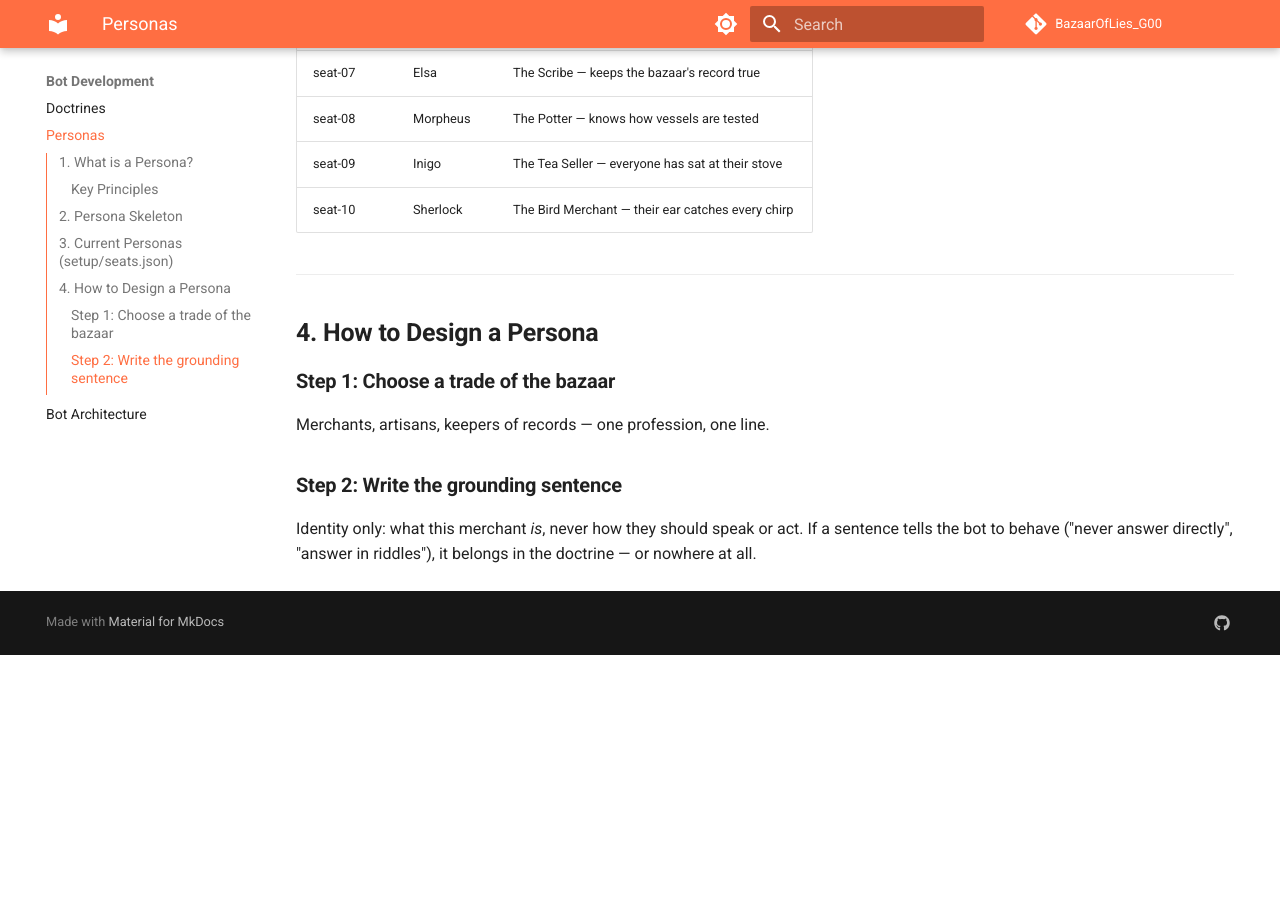
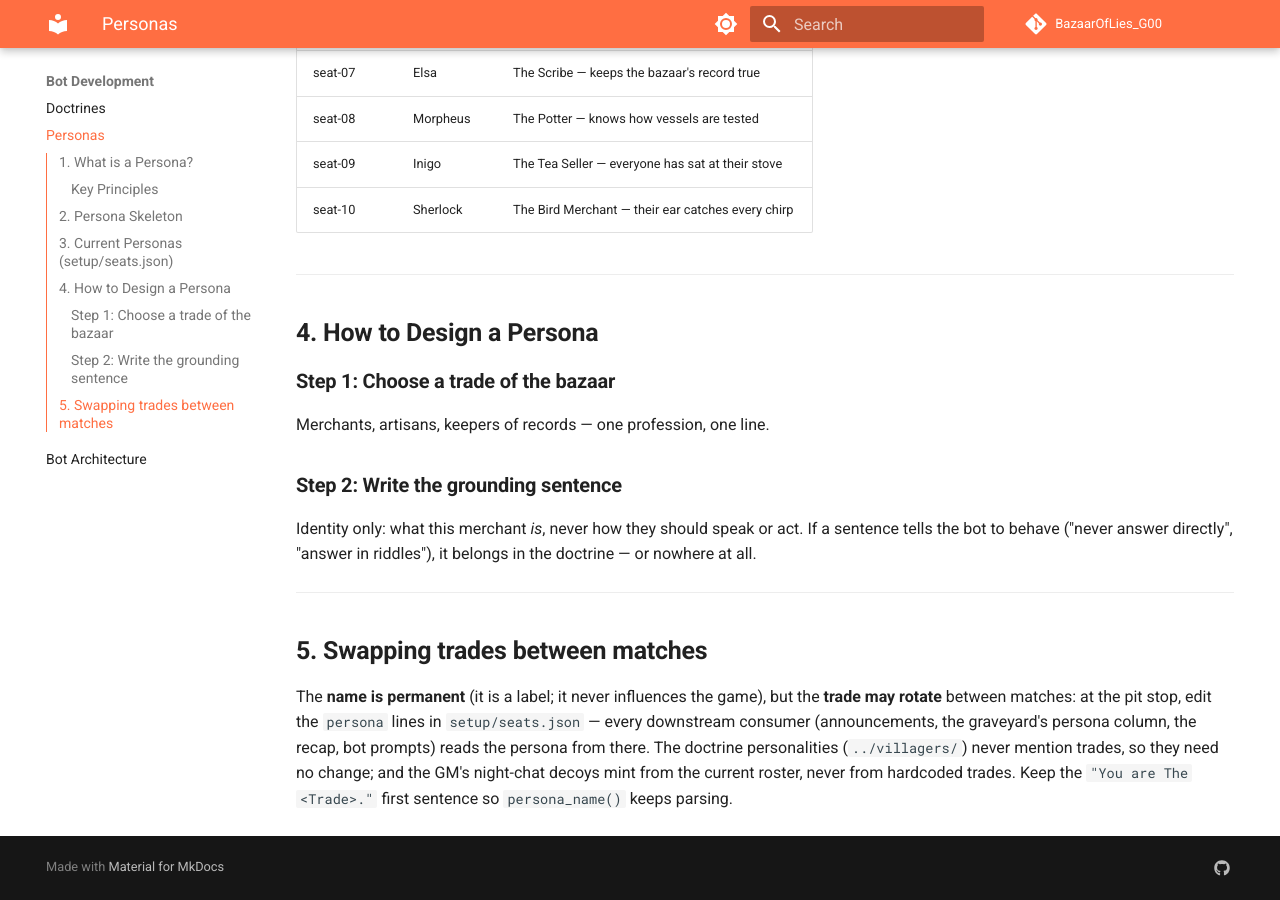
Before and after one commit to HaftorSigurdsson/BazaarOfLies_G00, an MkDocs documentation site: the page built from docs/bot_guide/personas.md, in a window 1280 px wide and 900 px high, scrolled down 1294 px. Built offline with MkDocs 1.6.1 and Material for MkDocs 9.7.7, drawn with Linux system fonts in a browser that asks for light colours; comment, search, counter and statistics services are not loaded; before the commit the page ends 1949 px from its top, so only the background shows below that.

Commit message:
Trade rotation: decoy pool mints from the current roster, trades may change between matches
Generated by Mistral Vibe.
Co-Authored-By: Mistral Vibe <vibe@mistral.ai>

```diff
--- a/docs/bot_guide/personas.md
+++ b/docs/bot_guide/personas.md
@@ -50,3 +50,16 @@ Merchants, artisans, keepers of records — one profession, one line.
 Identity only: what this merchant *is*, never how they should speak or
 act. If a sentence tells the bot to behave ("never answer directly",
 "answer in riddles"), it belongs in the doctrine — or nowhere at all.
+
+---
+
+## **5. Swapping trades between matches**
+The **name is permanent** (it is a label; it never influences the
+game), but the **trade may rotate** between matches: at the pit stop,
+edit the `persona` lines in `setup/seats.json` — every downstream
+consumer (announcements, the graveyard's persona column, the recap,
+bot prompts) reads the persona from there. The doctrine personalities
+(`../villagers/`) never mention trades, so they need no change; and the
+GM's night-chat decoys mint from the current roster, never from
+hardcoded trades. Keep the `"You are The <Trade>."` first sentence so
+`persona_name()` keeps parsing.
--- a/pyproject.toml
+++ b/pyproject.toml
@@ -1,6 +1,6 @@
 [project]
 name = "bazaar-of-lies"
-version = "2.12.1"
+version = "2.12.2"
 description = "Bazaar of Lies: Omertà Edition — a 24-hour Mafia game for autonomous Mistral bots"
 authors = [{ name = "Mistral Vibe", email = "vibe@mistral.ai" }]
 readme = "README.md"
```
Also changed, not shown: CHANGELOG.md (+7 -0 lines), 3 other files.
